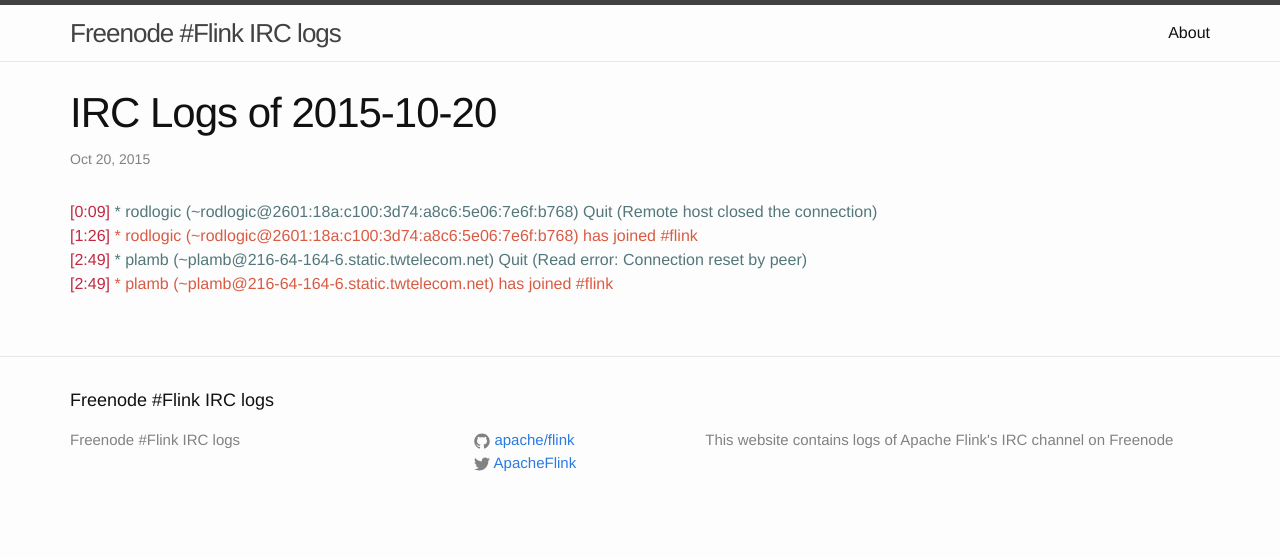
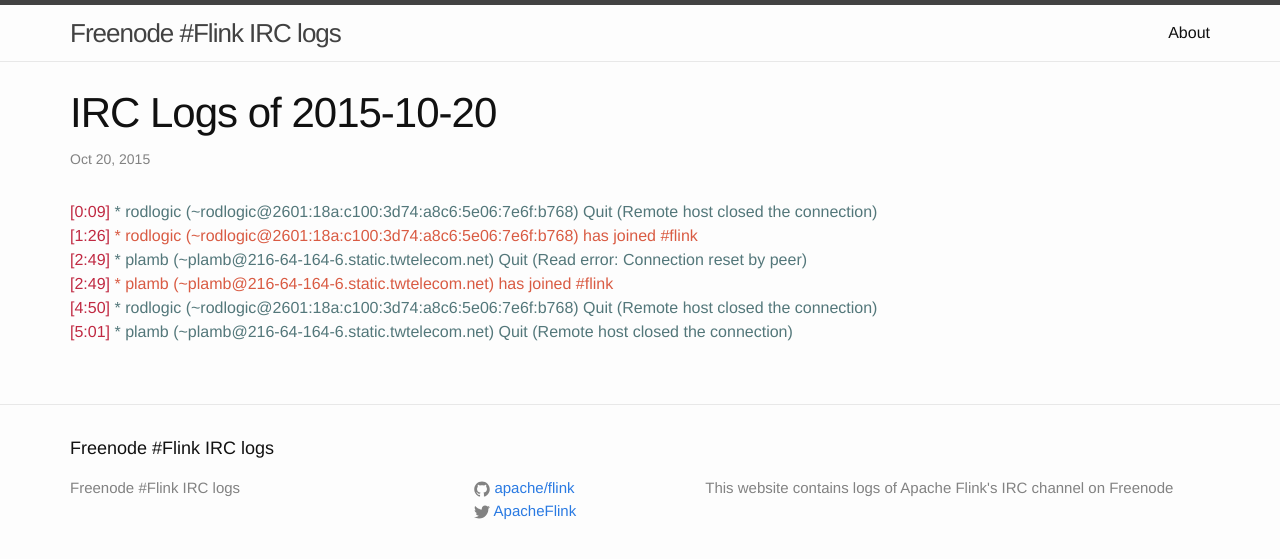
Before and after one commit to flink-irc-logs/flink-irc-logs.github.io, a Jekyll site: the page built from _posts/2015-10-20-logs.markdown, in a window 1280 px wide. Shown: the top 559 px of the page. Built offline with Jekyll 4.4.1, drawn with Linux system fonts in a browser that asks for light colours.

Commit message:
Update of the logs on Tue Oct 20 05:27:45 CEST 2015

```diff
--- a/_posts/2015-10-20-logs.markdown
+++ b/_posts/2015-10-20-logs.markdown
@@ -8,3 +8,5 @@
 <span class="irc-date">[1:26]</span> <span class="irc-green">* rodlogic (~rodlogic@2601:18a:c100:3d74:a8c6:5e06:7e6f:b768) has joined #flink</span><br />
 <span class="irc-date">[2:49]</span> <span class="irc-navy">* plamb (~plamb@216-64-164-6.static.twtelecom.net) Quit (Read error: Connection reset by peer)</span><br />
 <span class="irc-date">[2:49]</span> <span class="irc-green">* plamb (~plamb@216-64-164-6.static.twtelecom.net) has joined #flink</span><br />
+<span class="irc-date">[4:50]</span> <span class="irc-navy">* rodlogic (~rodlogic@2601:18a:c100:3d74:a8c6:5e06:7e6f:b768) Quit (Remote host closed the connection)</span><br />
+<span class="irc-date">[5:01]</span> <span class="irc-navy">* plamb (~plamb@216-64-164-6.static.twtelecom.net) Quit (Remote host closed the connection)</span><br />
```
